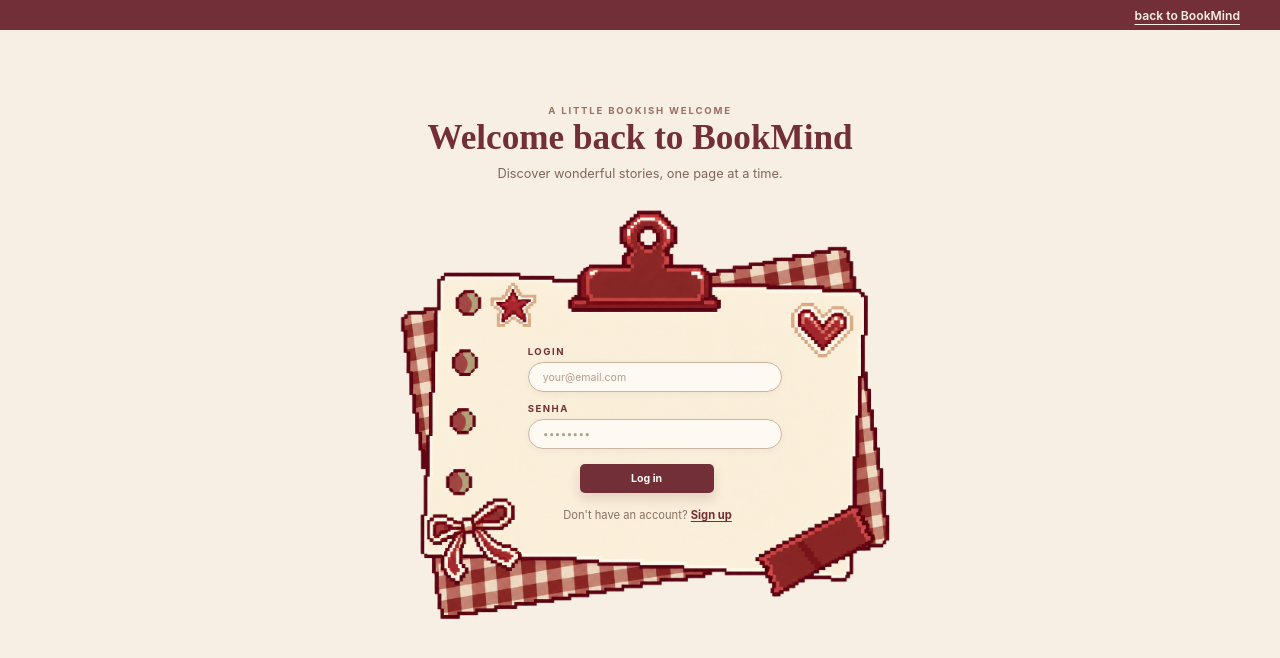
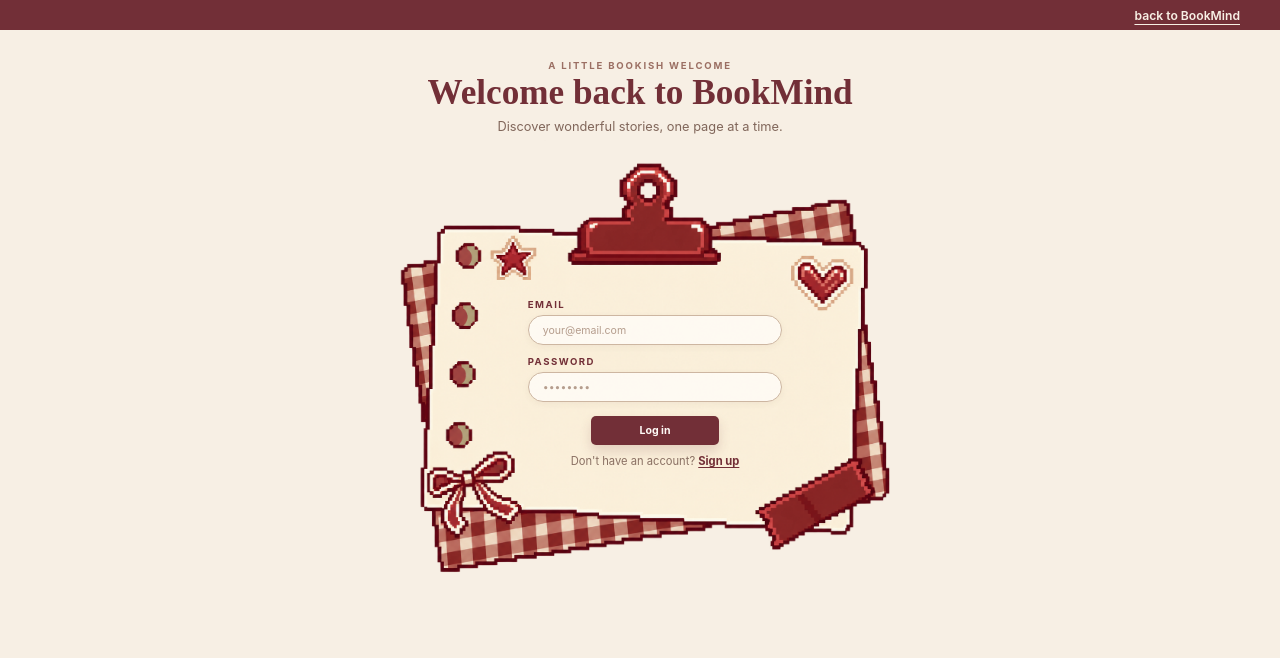
Before and after one commit to btrizayade/BookMind, a React (Vite) app in the folder frontend/: page / in a window 1280 px wide. Both pictures are taken after a click on the button "login". Shown: the top 658 px of the page. Built offline with nearby package versions, Linux system fonts and the light colour scheme.

Commit message:
feat: add user registration

```diff
--- a/frontend/src/pages/Login/Login.css
+++ b/frontend/src/pages/Login/Login.css
@@ -1,3 +1,7 @@
+/* =====================================
+   PAGE
+===================================== */
+
 .login-page {
   min-height: 90vh;
 
@@ -27,7 +31,7 @@
 }
 
 .login-eyebrow {
-  margin: 0 0 4px;
+  margin: -45px 0 4px;
 
   color: #9b6f63;
 
@@ -40,7 +44,7 @@
 }
 
 .login-intro h1 {
-  margin: 0;
+  margin: 0px 0 0;
 
   color: #722f37;
 
@@ -52,7 +56,7 @@
 }
 
 .login-subtitle {
-  margin: 10px 0 0;
+  margin: 8px 0 0;
 
   color: #80665a;
 
@@ -68,6 +72,7 @@
 
 .login-composition {
   position: relative;
+
   margin-top: 50px;
 
   width: min(500px, 80vw);
@@ -103,6 +108,7 @@
 
   width: 67%;
   height: 48%;
+
   display: flex;
   flex-direction: column;
   align-items: center;
@@ -174,16 +180,15 @@
 }
 
 /* =====================================
-   LOGIN BUTTON
+   LOGIN / SIGN UP BUTTON
 ===================================== */
 
 .login-form button {
-  position: absolute;
-  top: 50%;
-  left: 27.5%;
-  width: 40%;
+  align-self: center;
 
-  margin-top: 6px;
+  width: 50%;
+
+  margin-top: 3px;
   padding: 8px 14px;
 
   border: none;
@@ -209,11 +214,13 @@
 
 .login-form button:hover:not(:disabled) {
   background: #63272f;
+
   transform: translateY(-1px);
 }
 
 .login-form button:disabled {
   opacity: 0.6;
+
   cursor: wait;
 }
 
@@ -233,17 +240,33 @@
 }
 
 /* =====================================
-   REGISTER
+   SUCCESS
+===================================== */
+
+.login-success {
+  margin: -2px 0 8px;
+
+  color: #6c7652;
+
+  font-size: 0.55rem;
+  line-height: 1.35;
+
+  text-align: center;
+}
+
+/* =====================================
+   REGISTER / SWITCH
 ===================================== */
 
 .login-register {
-  margin-top: 48px;
-  margin-left: -15px;
+  margin-top: 9px;
 
   color: #8a7063;
 
   font-family: Inter, sans-serif;
   font-size: 0.70rem;
+
+  text-align: center;
 }
 
 .login-register button {
@@ -264,17 +287,85 @@
 }
 
 /* =====================================
+   SIGN UP COMPOSITION
+===================================== */
+
+/*
+ * sign-up.png possui uma composição praticamente
+ * quadrada, diferente do asset do login.
+ */
+
+.signup-composition {
+  width: min(500px, 100vw);
+  height: min(550px, 100vw);
+  aspect-ratio: 1 / 1;
+
+  margin-top: 50px;
+}
+
+/* =====================================
+   SIGN UP CONTENT
+===================================== */
+
+.signup-content {
+  top: 28%;
+  left: 26%;
+
+  width: 60%;
+  height: 70%;
+}
+
+.signup-form {
+  width: 88%;
+}
+
+/*
+ * O cadastro possui um campo a mais,
+ * então os campos ficam um pouco menores.
+ */
+
+.signup-form label {
+  margin-bottom: 4px;
+
+  font-size: 0.54rem;
+}
+
+.signup-form input {
+  height: 28px;
+
+  margin-bottom: 7px;
+
+  font-size: 0.62rem;
+}
+
+.signup-form button {
+  width: 55%;
+
+  margin-top: 10px;
+
+  padding: 8px 14px;
+
+  font-size: 0.60rem;
+}
+
+.signup-form + .login-register {
+  margin-top: 15px;
+}
+
+/* =====================================
    ANIMATIONS
 ===================================== */
 
 @keyframes login-intro-entry {
   from {
     opacity: 0;
+
     transform: translateY(-8px);
   }
 
   to {
     opacity: 1;
+
     transform: translateY(0);
   }
 }
@@ -282,6 +373,7 @@
 @keyframes login-paper-entry {
   from {
     opacity: 0;
+
     transform:
       translateY(12px)
       rotate(-1deg);
@@ -289,6 +381,7 @@
 
   to {
     opacity: 1;
+
     transform:
       translateY(0)
       rotate(0);
@@ -306,6 +399,7 @@
 
   .login-intro {
     width: 100%;
+
     margin-bottom: -10px;
   }
 
@@ -324,4 +418,39 @@
   .login-form input {
     height: 31px;
   }
+
+  /* ================================
+     SIGN UP MOBILE
+  ================================= */
+
+  .signup-content {
+    top: 20%;
+    left: 20%;
+
+    width: 60%;
+  }
+
+  .signup-form {
+    width: 92%;
+  }
+
+  .signup-form label {
+    font-size: 0.50rem;
+  }
+
+  .signup-form input {
+    height: 27px;
+
+    margin-bottom: 6px;
+
+    font-size: 0.59rem;
+  }
+
+  .signup-form button {
+    width: 65%;
+
+    padding: 6px 10px;
+
+    font-size: 0.57rem;
+  }
 }
--- a/frontend/src/pages/Login/Login.tsx
+++ b/frontend/src/pages/Login/Login.tsx
@@ -1,10 +1,15 @@
 import {
   useState,
-  type SyntheticEvent,
+  type FormEvent,
 } from "react";
 
 import loginPaper from "../../assets/bookmind-login-paper.png";
-import { loginUser } from "../../services/api";
+import signupPaper from "../../assets/sign-up.png";
+
+import {
+  loginUser,
+  registerUser,
+} from "../../services/api";
 
 import "./Login.css";
 
@@ -12,26 +17,59 @@
   onBack: () => void;
 }
 
+type AuthMode = "login" | "signup";
+
 function Login({ onBack }: LoginProps) {
+  const [mode, setMode] =
+    useState<AuthMode>("login");
+
+  const [name, setName] = useState("");
   const [email, setEmail] = useState("");
-  const [password, setPassword] = useState("");
+  const [password, setPassword] =
+    useState("");
+  const [confirmPassword, setConfirmPassword] =
+    useState("");
 
-  const [loading, setLoading] = useState(false);
-  const [error, setError] = useState("");
+  const [loading, setLoading] =
+    useState(false);
+
+  const [error, setError] =
+    useState("");
+
+  const [success, setSuccess] =
+    useState("");
+
+  function switchMode(nextMode: AuthMode) {
+    setMode(nextMode);
+
+    setError("");
+    setSuccess("");
+
+    setPassword("");
+    setConfirmPassword("");
+  }
 
   async function handleSubmit(
-    event: SyntheticEvent<HTMLFormElement>,
+    event: FormEvent<HTMLFormElement>,
   ) {
     event.preventDefault();
 
     setError("");
+    setSuccess("");
 
-    const trimmedEmail = email.trim();
+    const trimmedEmail =
+      email.trim();
 
+    /* =====================================
+       LOGIN
+    ===================================== */
+
+    if (mode === "login") {
       if (!trimmedEmail || !password) {
         setError(
           "Please enter your email and password.",
         );
+
         return;
       }
 
@@ -60,66 +98,234 @@
       } finally {
         setLoading(false);
       }
+
+      return;
     }
+
+    /* =====================================
+       SIGN UP
+    ===================================== */
+
+    const trimmedName =
+      name.trim();
+
+    if (!trimmedName) {
+      setError(
+        "Please enter your name.",
+      );
+
+      return;
+    }
+
+    if (!trimmedEmail) {
+      setError(
+        "Please enter your email.",
+      );
+
+      return;
+    }
+
+    if (!password) {
+      setError(
+        "Please create a password.",
+      );
+
+      return;
+    }
+
+    if (password.length < 8) {
+      setError(
+        "Your password must contain at least 8 characters.",
+      );
+
+      return;
+    }
+
+    if (password !== confirmPassword) {
+      setError(
+        "Passwords do not match.",
+      );
+
+      return;
+    }
+
+    setLoading(true);
+
+    try {
+      await registerUser(
+        trimmedName,
+        trimmedEmail,
+        password,
+      );
+
+      /*
+       * Volta para o login depois de criar
+       * a conta e mantém o email preenchido.
+       */
+      setMode("login");
+
+      setPassword("");
+      setConfirmPassword("");
+
+      setSuccess(
+        "Account created successfully. You can now log in.",
+      );
+    } catch (err) {
+      console.error(err);
+
+      setError(
+        err instanceof Error
+          ? err.message
+          : "We could not create your account. Please try again.",
+      );
+    } finally {
+      setLoading(false);
+    }
+  }
+
+  const isSignUp =
+    mode === "signup";
 
   return (
     <main className="login-page">
       <div className="login-intro">
         <p className="login-eyebrow">
-          A LITTLE BOOKISH WELCOME
+          {isSignUp
+            ? "A LITTLE BOOKISH BEGINNING"
+            : "A LITTLE BOOKISH WELCOME"}
         </p>
 
-        <h1>Welcome back to BookMind</h1>
+        <h1>
+          {isSignUp
+            ? "Join BookMind"
+            : "Welcome back to BookMind"}
+        </h1>
 
         <p className="login-subtitle">
-          Discover wonderful stories, one page at a time.
+          {isSignUp
+            ? "Create your little reading corner."
+            : "Discover wonderful stories, one page at a time."}
         </p>
       </div>
 
-      <section className="login-composition">
+      <section
+        className={`login-composition ${
+          isSignUp
+            ? "signup-composition"
+            : ""
+        }`}
+      >
         <img
-          src={loginPaper}
+          src={
+            isSignUp
+              ? signupPaper
+              : loginPaper
+          }
           alt=""
           className="login-paper"
           aria-hidden="true"
         />
 
-        <div className="login-content">
+        <div
+          className={`login-content ${
+            isSignUp
+              ? "signup-content"
+              : ""
+          }`}
+        >
           <form
-            className="login-form"
+            className={`login-form ${
+              isSignUp
+                ? "signup-form"
+                : ""
+            }`}
             onSubmit={handleSubmit}
           >
-            <label htmlFor="login-email">
-              LOGIN
+            {isSignUp && (
+              <>
+                <label htmlFor="signup-name">
+                  NAME
                 </label>
 
                 <input
-              id="login-email"
+                  id="signup-name"
+                  name="name"
+                  type="text"
+                  placeholder="your name"
+                  value={name}
+                  onChange={(event) =>
+                    setName(
+                      event.target.value,
+                    )
+                  }
+                  autoComplete="name"
+                />
+              </>
+            )}
+
+            <label htmlFor="auth-email">
+              EMAIL
+            </label>
+
+            <input
+              id="auth-email"
               name="email"
               type="email"
               placeholder="your@email.com"
               value={email}
               onChange={(event) =>
-                setEmail(event.target.value)
+                setEmail(
+                  event.target.value,
+                )
               }
               autoComplete="email"
             />
 
-            <label htmlFor="login-password">
-              SENHA
+            <label htmlFor="auth-password">
+              PASSWORD
             </label>
 
             <input
-              id="login-password"
+              id="auth-password"
               name="password"
               type="password"
               placeholder="••••••••"
               value={password}
               onChange={(event) =>
-                setPassword(event.target.value)
+                setPassword(
+                  event.target.value,
+                )
               }
-              autoComplete="current-password"
+              autoComplete={
+                isSignUp
+                  ? "new-password"
+                  : "current-password"
+              }
             />
+
+            {isSignUp && (
+              <>
+                <label htmlFor="signup-confirm-password">
+                  CONFIRM PASSWORD
+                </label>
+
+                <input
+                  id="signup-confirm-password"
+                  name="confirmPassword"
+                  type="password"
+                  placeholder="••••••••"
+                  value={
+                    confirmPassword
+                  }
+                  onChange={(event) =>
+                    setConfirmPassword(
+                      event.target.value,
+                    )
+                  }
+                  autoComplete="new-password"
+                />
+              </>
+            )}
 
             {error && (
               <p className="login-error">
@@ -127,23 +333,44 @@
               </p>
             )}
 
+            {success && (
+              <p className="login-success">
+                {success}
+              </p>
+            )}
+
             <button
               type="submit"
               disabled={loading}
             >
-              {loading ? "Opening..." : "Log in"}
+              {loading
+                ? isSignUp
+                  ? "Creating..."
+                  : "Opening..."
+                : isSignUp
+                  ? "Create account"
+                  : "Log in"}
             </button>
           </form>
 
           <p className="login-register">
-            Don't have an account?{" "}
+            {isSignUp
+              ? "Already have an account?"
+              : "Don't have an account?"}{" "}
+
             <button
               type="button"
-              onClick={() => {
-                // Cadastro será implementado depois.
-              }}
+              onClick={() =>
+                switchMode(
+                  isSignUp
+                    ? "login"
+                    : "signup",
+                )
+              }
             >
-              Sign up
+              {isSignUp
+                ? "Log in"
+                : "Sign up"}
             </button>
           </p>
         </div>
```
Also changed, not shown: frontend/src/services/api.ts (+86 -5 lines), frontend/src/assets/sign-up.png (added). Lines whose indentation alone changed are shown as unchanged.
